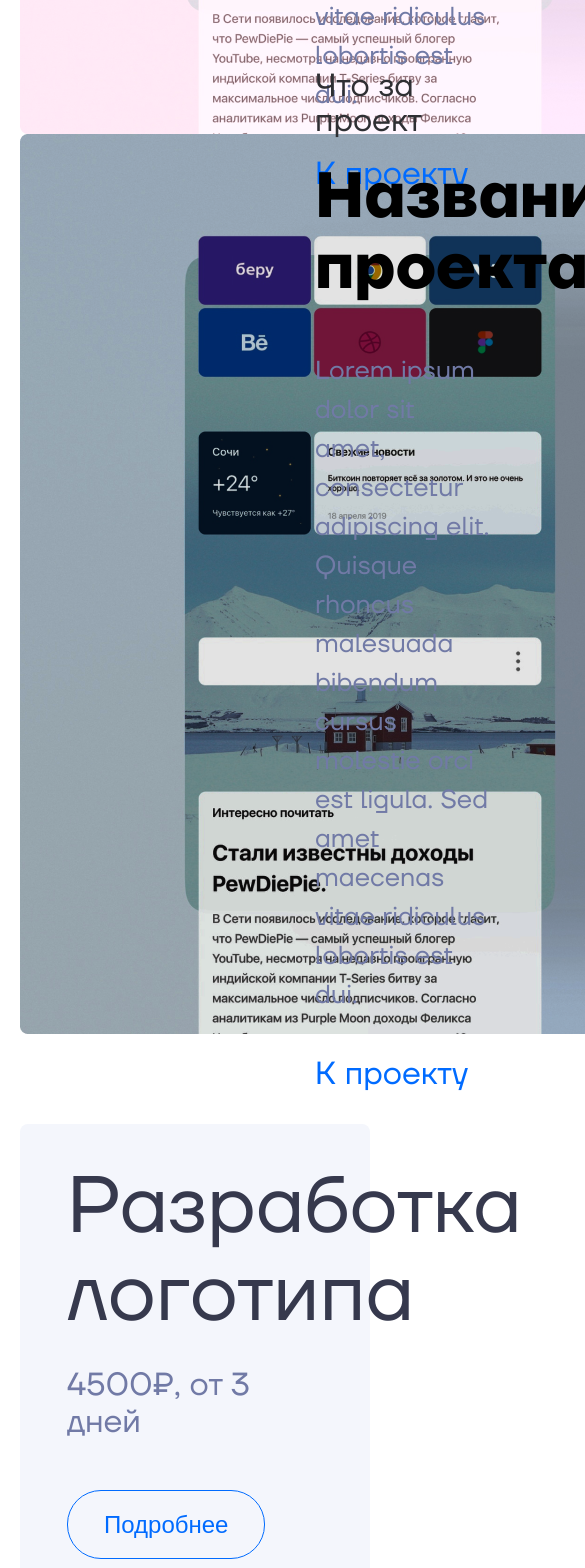
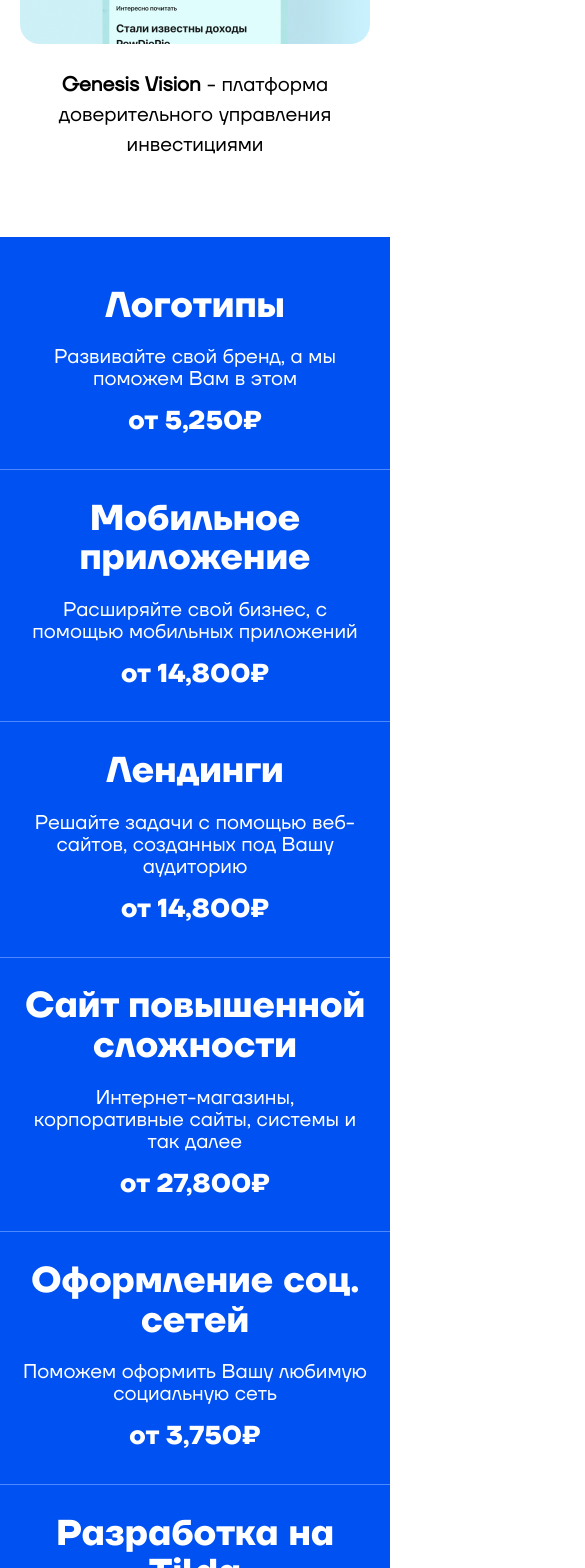
Before and after one commit to SkyGopnik/lab.pics, a Next.js app: page / in a window 390 px wide. Shown: the part 2600-4168 px from the top of the page, 585 px wide, since content can reach past the window. Built offline with nearby package versions, Linux system fonts and the light colour scheme.

Commit message:
services, portfolio

```diff
--- a/components/Header/Header.module.scss
+++ b/components/Header/Header.module.scss
@@ -46,6 +46,7 @@
 }
 
 .headerBg {
+  border-bottom: 1px solid #F0F2FA;
   background-color: #fff;
 }
 
--- a/components/Header/Header.tsx
+++ b/components/Header/Header.tsx
@@ -20,7 +20,6 @@ export class Header extends React.Component<IProps, IState> {
 
   componentDidMount() {
     document.addEventListener('scroll', () => {
-      console.log(pageYOffset);
       this.setState({
         isBackground: pageYOffset > 0
       })
--- a/components/Pages/PortfolioSection/PortfolioSection.module.scss
+++ b/components/Pages/PortfolioSection/PortfolioSection.module.scss
@@ -1,7 +1,7 @@
 .portfolio {
   margin: 90px 0;
 
-  .portfolioWrapper {
+  .web {
     display: flex;
 
     .scroll, .list {
@@ -16,9 +16,17 @@
         width: 100%;
 
         position: sticky;
-        top: 70px;
+        top: 80px;
 
         z-index: -1;
+
+        img {
+          position: absolute;
+          left: 0;
+          top: 0;
+          width: 100%;
+          height: auto;
+        }
       }
     }
 
@@ -78,5 +86,130 @@
         }
       }
     }
+
+    @media screen and (max-width: 1400px) {
+      .scroll {
+        width: 40%;
+
+        div {
+          height: 700px;
+
+          img {
+            top: 50px;
+          }
+        }
+      }
+
+      .list {
+        width: 60%;
+
+        padding-left: 80px;
+
+        .item {
+          height: 700px;
+
+          .subHeader, .link {
+            font-size: 26px;
+          }
+
+          .header {
+            margin: 20px 0 0 0;
+
+            font-size: 60px;
+          }
+
+          .description {
+            margin: 20px 0 0 0;
+
+            font-size: 20px;
+          }
+
+          .link {
+            margin: 20px 0 0 0;
+          }
+        }
+      }
+    }
+  }
+
+  .mobile {
+    width: 100%;
+
+    display: none;
+
+    margin: 50px 0;
+
+    grid-template-columns: 1fr 1fr;
+    column-gap: 40px;
+    row-gap: 40px;
+
+    .item {
+      width: 100%;
+
+      img {
+        //display: none;
+        width: 100%;
+        height: 400px;
+
+        object-fit: cover;
+
+        border-radius: 20px;
+      }
+
+      h4 {
+        font-family: 'TTFirsNeue-Regular', cursive;
+        font-weight: normal;
+        font-size: 20px;
+        line-height: 150%;
+      }
+    }
+  }
+
+  @media screen and (max-width: 1200px) {
+    .web {
+      display: none;
+    }
+
+    .mobile {
+      display: grid;
+    }
+  }
+
+  @media screen and (max-width: 700px) {
+    .mobile {
+      grid-template-columns: 1fr;
+      column-gap: 40px;
+
+      .item {
+        display: flex;
+        flex-direction: column;
+        align-items: center;
+
+        img {
+          width: 70%;
+        }
+
+        h4 {
+          text-align: center;
+        }
+      }
+    }
+  }
+
+  @media screen and (max-width: 500px) {
+    .mobile {
+      .item {
+        img {
+          width: 100%;
+          height: 300px;
+        }
+      }
+    }
   }
 }
+
+@media screen and (max-width: 1400px) {
+  .portfolio {
+    margin: 0;
+  }
+}
--- a/components/Pages/PortfolioSection/PortfolioSection.tsx
+++ b/components/Pages/PortfolioSection/PortfolioSection.tsx
@@ -1,5 +1,6 @@
 import React from "react";
 import Link from "next/link";
+import classNames from "classNames";
 
 import style from './PortfolioSection.module.scss';
 
@@ -12,11 +13,12 @@ export class PortfolioSection extends React.Component {
     return (
       <section className={style.portfolio}>
         <div className="container">
-          <div className={style.portfolioWrapper}>
+          <div className={style.web}>
             <div className={style.scroll}>
               <div><img src="/static/portfolio/1.png" alt="" /></div>
               <div><img src="/static/portfolio/2.png" alt="" /></div>
               <div><img src="/static/portfolio/3.png" alt="" /></div>
+              <div><img src="/static/portfolio/4.png" alt="" /></div>
             </div>
             <div className={style.list}>
               <div className={style.item}>
@@ -49,6 +51,34 @@ export class PortfolioSection extends React.Component {
                   <a className={style.link}>К проекту</a>
                 </Link>
               </div>
+              <div className={style.item}>
+                <h4 className={style.subHeader}>Что за проект</h4>
+                <h1 className={style.header}>Название проекта</h1>
+                <h3 className={style.description}>
+                  Lorem ipsum dolor sit amet, consectetur adipiscing elit. Quisque rhoncus malesuada bibendum cursus molestie orci est ligula. Sed amet maecenas vitae ridiculus lobortis est dui.
+                </h3>
+                <Link href="/">
+                  <a className={style.link}>К проекту</a>
+                </Link>
+              </div>
+            </div>
+          </div>
+          <div className={style.mobile}>
+            <div className={style.item}>
+              <img src="/static/portfolio/1.png" alt="" />
+              <h4><b>Genesis Vision</b> - платформа доверительного управления инвестициями</h4>
+            </div>
+            <div className={style.item}>
+              <img src="/static/portfolio/2.png" alt="" />
+              <h4><b>Genesis Vision</b> - платформа доверительного управления инвестициями</h4>
+            </div>
+            <div className={style.item}>
+              <img src="/static/portfolio/3.png" alt="" />
+              <h4><b>Genesis Vision</b> - платформа доверительного управления инвестициями</h4>
+            </div>
+            <div className={style.item}>
+              <img src="/static/portfolio/4.png" alt="" />
+              <h4><b>Genesis Vision</b> - платформа доверительного управления инвестициями</h4>
             </div>
           </div>
         </div>
--- a/components/Pages/ServicesSection/ServicesSection.module.scss
+++ b/components/Pages/ServicesSection/ServicesSection.module.scss
@@ -1,84 +1,170 @@
 .services {
+
+  padding: 20px 0;
+  background-color: #0051F2;
+
+  overflow: hidden;
+
+  .separator {
     width: 100%;
+    height: 1px;
 
-  margin: 90px 0;
-
-  box-sizing: border-box;
+    background-color: #4D88FF;
+  }
 
   .item {
     width: 100%;
 
-    //padding: 80px 94px;
-    padding: 40px 47px;
-    margin-bottom: 12px;
+    display: flex;
+    align-items: center;
 
-    border-radius: 8px;
-    box-sizing: border-box;
+    //padding: 0 110px;
 
-    .name, .price {
-      margin: 0;
+    //background-color: gold;
+
+    transition: .3s;
+    cursor: pointer;
+
+    //border: 1px solid gold;
+    color: #ffffff;
+
+    .content {
+      height: 260px;
+      width: 100%;
+
+      margin: 0 110px;
+
+      display: grid;
+      grid-template-columns: 325px 600px 189px;
+      grid-column: 3;
+      column-gap: 80px;
+      align-items: center;
+
+      .title, .description, .price {
+        font-style: normal;
+      }
+
+      .description, .price {
+        line-height: 42px;
+      }
+
+      .title {
+        font-family: 'TTFirsNeue-Bold', cursive;
+        font-weight: 600;
+        font-size: 48px;
+        line-height: 62px;
+      }
+
+      .description {
+        //width: 70%;
+
+        padding-right: 50px;
 
         font-family: 'TTFirsNeue-Regular', cursive;
         font-weight: normal;
-    }
+        font-size: 28px;
 
-    .name {
-      width: 50%;
-
-      font-size: 80px;
-      line-height: 110%;
-
-      color: #36394D;
+        div:first-child {
+          font-weight: normal;
         }
 
         .price {
-      margin-top: 28px;
-
-      font-size: 32px;
-      line-height: 115%;
-
-      color: #717AA6;
-    }
-
-    button {
-      margin-top: 48px;
-      padding: 18px 36px;
-
-      font-weight: 500;
-      font-size: 24px;
-      line-height: 31px;
-
-      color: #006BFF;
-      background: transparent;
-
-      cursor: pointer;
-
-      outline: none;
-      border: 1px solid #006BFF;
-      border-radius: 34px;
-      box-sizing: border-box;
+          display: none;
         }
       }
 
-  .smallWrapper {
-    display: flex;
-
-    .item {
-      width: 50%;
-
-      .name {
-        width: 100%;
-
-        margin-bottom: 200px;
+      .price {
+        font-family: 'TTFirsNeue-Bold', cursive;
+        font-weight: bold;
+        font-size: 32px;
       }
 
-      .adapt {
+      @media screen and (max-width: 1450px) {
+        & {
+          margin: 0 50px;
+
+          grid-template-columns: 325px auto 189px;
+        }
+      }
+
+      @media screen and (max-width: 1100px) {
+        & {
+          margin: 0;
+
+          grid-template-columns: 350px 400px;
+          column-gap: 70px;
+          justify-content: center;
+
+          .title {
+            font-size: 36px;
+            line-height: 110%;
+          }
+
+          .description {
+            padding-right: 0;
+
+            font-size: 20px;
+            line-height: 110%;
+
+            div:first-child {
+              margin-bottom: 0;
+            }
+
+            .price {
+              margin-top: 10px;
+
+              font-size: 26px;
+
+              display: block;
+            }
+          }
+
+          .price {
             display: none;
           }
+        }
+      }
 
-      &:first-child {
-        margin-right: 12px;
+      @media screen and (max-width: 850px) {
+        & {
+          height: auto;
+
+          padding: 0 20px;
+
+          text-align: center;
+
+          grid-template-columns: auto;
+          column-gap: 0;
+
+          .title {
+            margin-bottom: 0;
+          }
+
+          .description {
+            margin-top: 20px;
+
+            div:first-child {
+              margin-top: 0;
+            }
+
+            .price {
+              text-align: center;
+
+              margin-bottom: 0;
             }
           }
         }
       }
+    }
+
+    &:hover {
+      color: #0051F2;
+
+      transform: scale(1.05);
+      border-radius: 15px;
+
+      background-color: #ffffff;
+      border-bottom: 0;
+    }
+  }
+}
--- a/components/Pages/ServicesSection/ServicesSection.tsx
+++ b/components/Pages/ServicesSection/ServicesSection.tsx
@@ -1,37 +1,82 @@
 import React from "react";
-import classNames from 'classnames';
-
 import style from "./ServicesSection.module.scss";
 
-export class ServicesSection extends React.Component {
+interface IProps {}
+
+interface IState {
+  services: Array<{
+    title: string,
+    description: string,
+    price: number
+  }>
+}
+
+export class ServicesSection extends React.Component<IProps, IState> {
+  constructor(props) {
+    super(props);
+
+    this.state = {
+      services: [
+        {
+          title: 'Логотипы',
+          description: 'Развивайте свой бренд, а мы поможем Вам в этом',
+          price: 5250
+        },
+        {
+          title: 'Мобильное приложение',
+          description: 'Расширяйте свой бизнес, с помощью мобильных приложений',
+          price: 14800
+        },
+        {
+          title: 'Лендинги',
+          description: 'Решайте задачи с помощью веб-сайтов, созданных под Вашу аудиторию',
+          price: 14800
+        },
+        {
+          title: 'Сайт повышенной сложности',
+          description: 'Интернет-магазины, корпоративные сайты, системы и так далее',
+          price: 27800
+        },
+        {
+          title: 'Оформление соц. сетей',
+          description: 'Поможем оформить Вашу любимую социальную сеть',
+          price: 3750
+        },
+        {
+          title: 'Разработка на Tilda',
+          description: 'Сделаем полноценный сайт на Tilda',
+          price: 5200
+        },
+        {
+          title: 'Печатная продукция',
+          description: 'Дизайн печатной продукции обговаривается индивидуально',
+          price: 1400
+        }
+      ]
+    };
+  }
+
   render() {
+    const { services } = this.state;
+
     return (
       <section className={style.services}>
-        <div className={style.item} style={{ backgroundColor: "#F4F6FC" }}>
-          <h1 className={style.name}>Разработка логотипа</h1>
-          <h4 className={style.price}>4500₽, от 3 дней</h4>
-          <button>Подробнее</button>
-        </div>
-        <div className={style.smallWrapper}>
-          <div className={style.item} style={{ backgroundColor: "#F0FAF5" }}>
-            <h1 className={classNames(style.name, style.noneAdapt)}>
-              <div>Оформление</div>
-              <div>соц.сети</div>
-            </h1>
-            <h1 className={classNames(style.name, style.adapt)}>Оформление соц.сети</h1>
-          </div>
-          <div className={style.item} style={{ backgroundColor: "#FCF8F2" }}>
-            <h1 className={classNames(style.name, style.noneAdapt)}>
-              <div>Сайт на</div>
-              <div>Tilda</div>
-            </h1>
-            <h1 className={classNames(style.name, style.adapt)}>Сайт на Tilda</h1>
-          </div>
-        </div>
-        <div className={style.item} style={{ backgroundColor: "#F4F6FC" }}>
-          <h1 className={style.name}>Веб-сайт, приложения</h1>
-          <h4 className={style.price}>От 14800₽, от 2 недель</h4>
-          <button>Сделать заказ</button>
+        <div className="container">
+          {services.map((item, index) => (
+            <div key={index}>
+              <div className={style.item}>
+                <div className={style.content}>
+                  <h1 className={style.title}>{item.title}</h1>
+                  <h4 className={style.description}>
+                    <div>{item.description}</div>
+                    <div className={style.price}>от {item.price.toLocaleString()}₽</div>
+                  </h4>
+                  <h4 className={style.price}>от {item.price.toLocaleString()}₽</h4>
+                </div>
+              </div>
+              {(index !== services.length - 1) && <div className={style.separator} />}
+            </div>
+          ))}
         </div>
       </section>
     );
```
Also changed, not shown: public/static/portfolio/4.png (added). Lines whose indentation alone changed are shown as unchanged.
